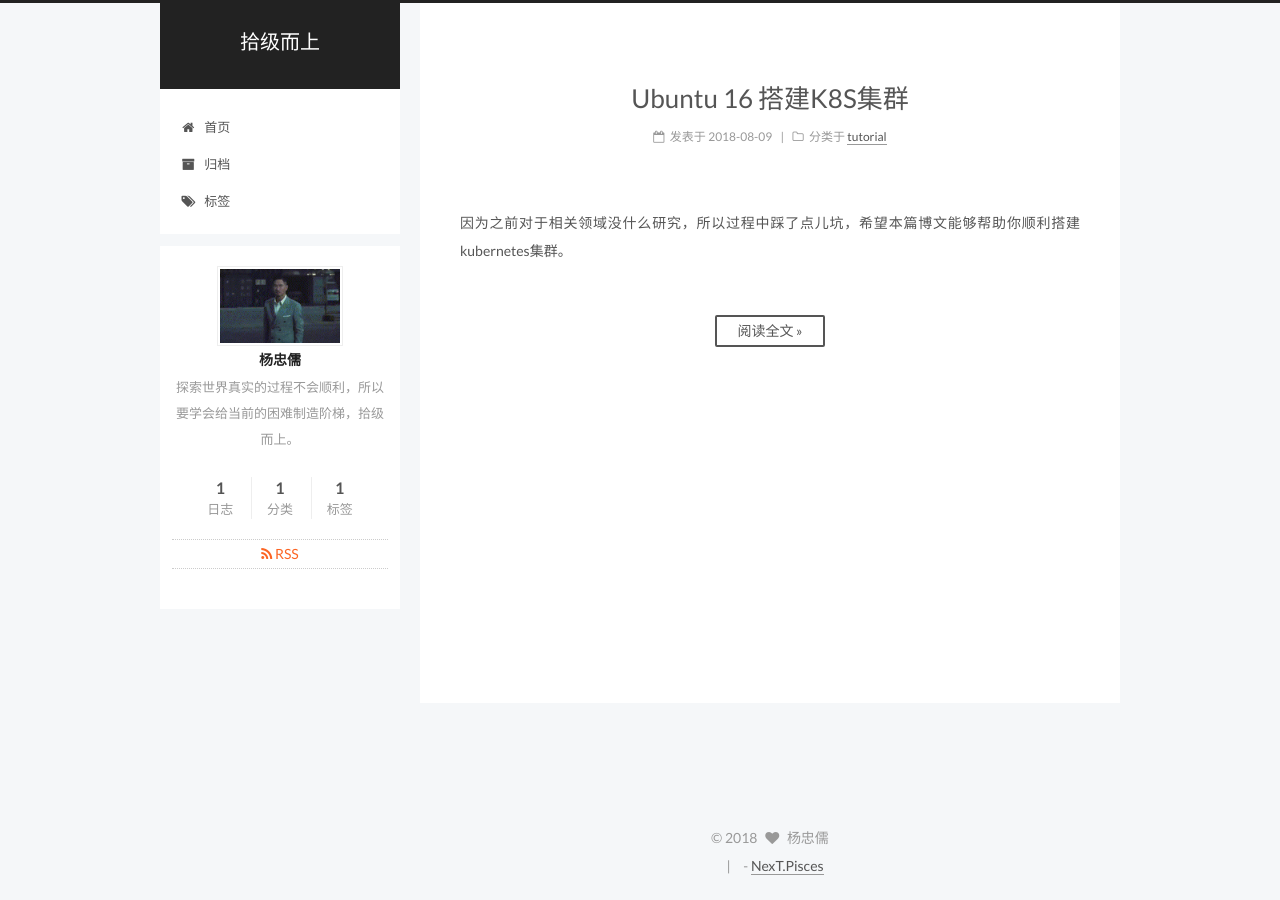
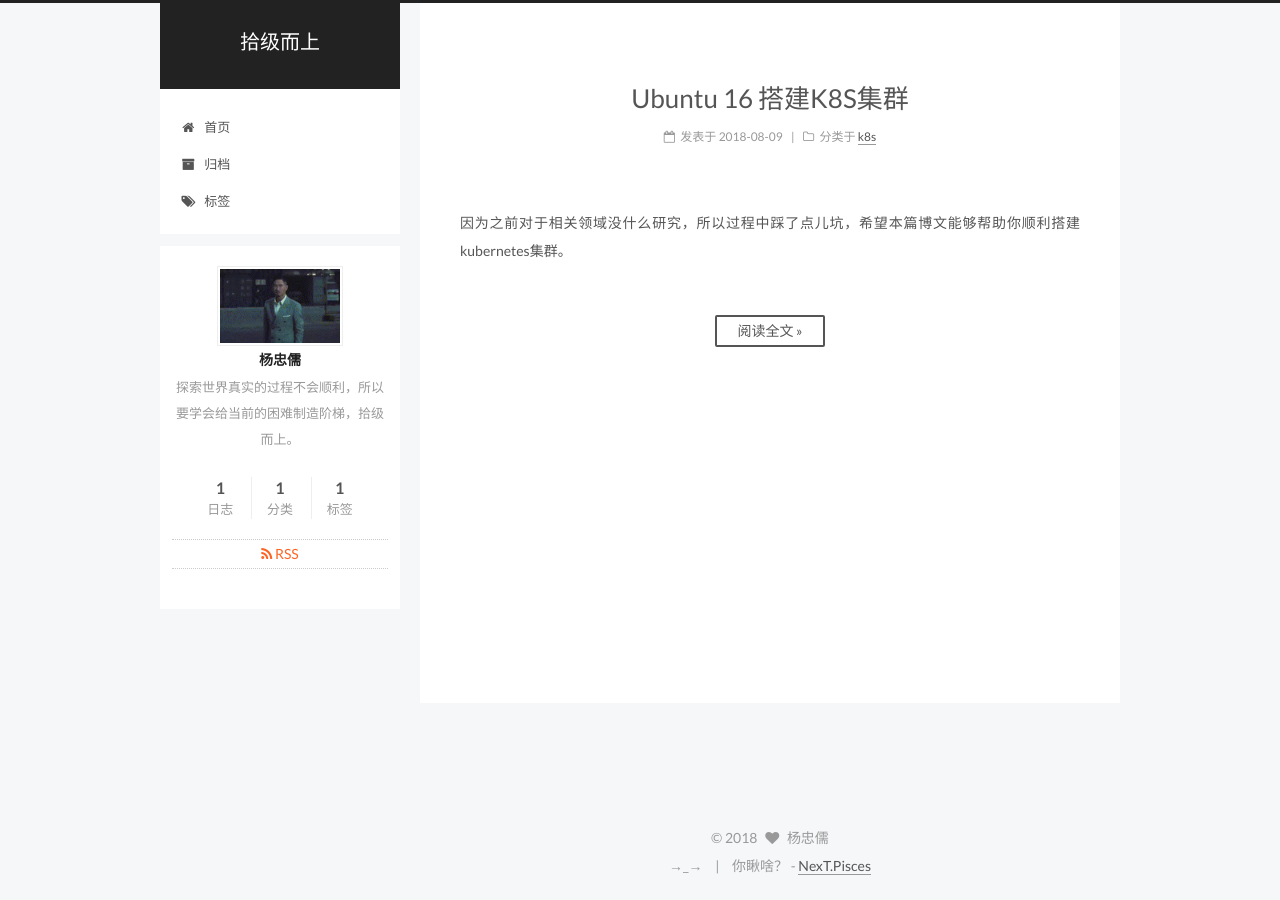
Before and after one commit to yangzhongru/yangzhongru.github.io, a Jekyll site: the page built from index.html, in a window 1280 px wide. Built offline with Jekyll 4.4.1, drawn with Linux system fonts in a browser that asks for light colours; the list of posts is cut into pages by our own code; comment, search, counter and statistics services are not loaded.

Commit message:
修改标签

```diff
--- a/_data/languages/zh-Hans.yml
+++ b/_data/languages/zh-Hans.yml
@@ -48,9 +48,9 @@ page:
   totally: 共有
   tags: 标签
 
-# footer:
-#   powered: ""
-#   theme:
+footer:
+  powered: "→_→"
+  theme: "你瞅啥？"
 
 counter:
   tag_cloud:
```
Also changed, not shown: _posts/2018-08-09-ubuntu16搭建k8s集群.md (+1 -2 lines).
